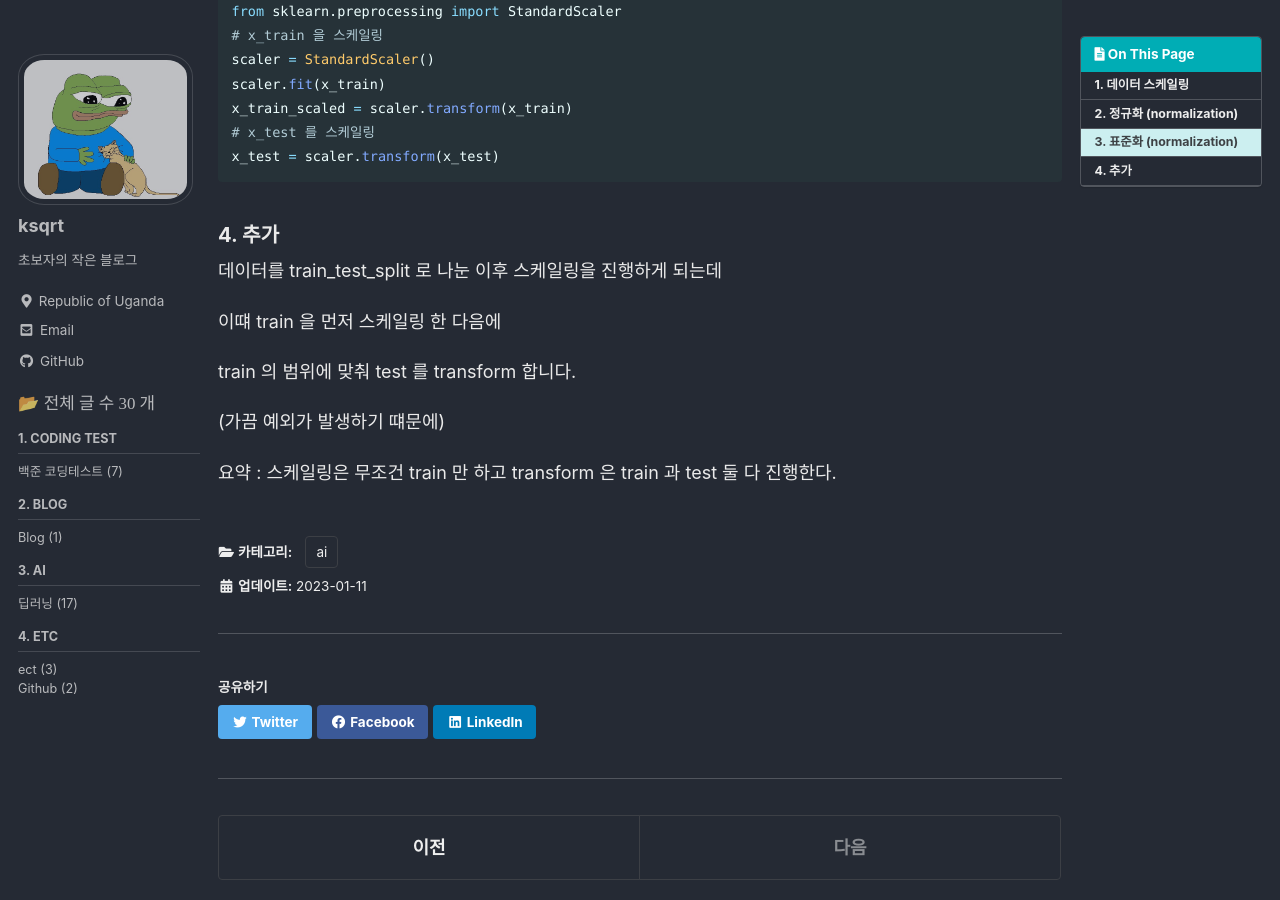
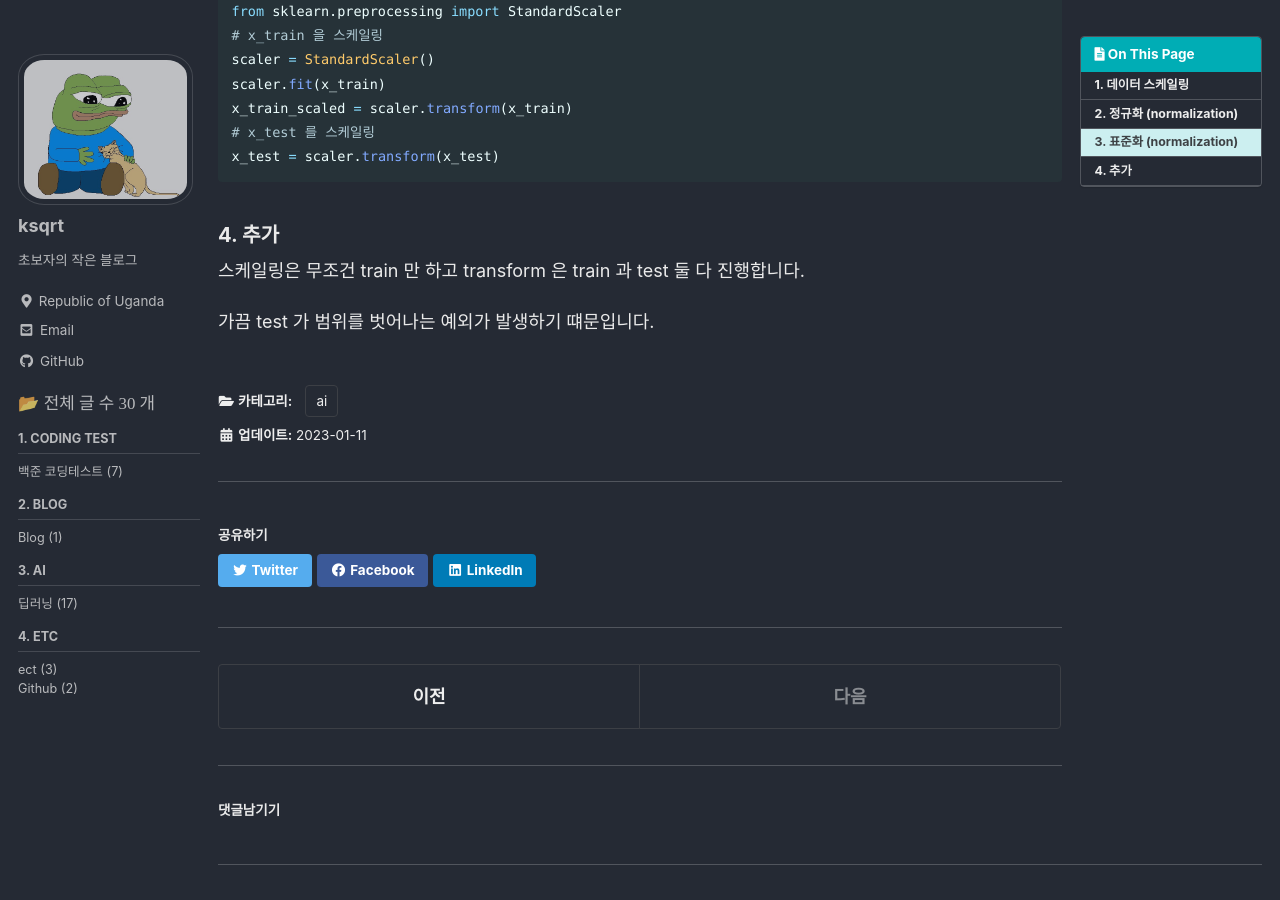
Before and after one commit to ksqrt/ksqrt.github.io, a Jekyll site: the page built from _posts/ai/2023-01-11-ai-[DL] 데이터 스케일링.md, in a window 1280 px wide and 900 px high, scrolled down 1021 px. Built offline with Jekyll 4.4.1, drawn with Linux system fonts in a browser that asks for light colours; cached includes are drawn as plain includes; comment, search, counter and statistics services are not loaded.

Commit message:
추가 수정

```diff
--- a/_posts/ai/2023-01-11-ai-[DL] 데이터 스케일링.md
+++ b/_posts/ai/2023-01-11-ai-[DL] 데이터 스케일링.md
@@ -51,12 +51,6 @@ x_test = scaler.transform(x_test)
 
 ### 4. 추가
 
-데이터를 train_test_split 로 나눈 이후 스케일링을 진행하게 되는데
+스케일링은 무조건 train 만 하고 transform 은 train 과  test 둘 다 진행합니다.
 
-이떄 train 을 먼저 스케일링 한 다음에
-
- train 의 범위에 맞춰 test 를  transform 합니다.
-
-(가끔 예외가 발생하기 떄문에)
-
-요약 : 스케일링은 무조건 train 만 하고 transform 은 train 과  test 둘 다 진행한다.
+가끔 test 가 범위를 벗어나는 예외가 발생하기 떄문입니다.
```
